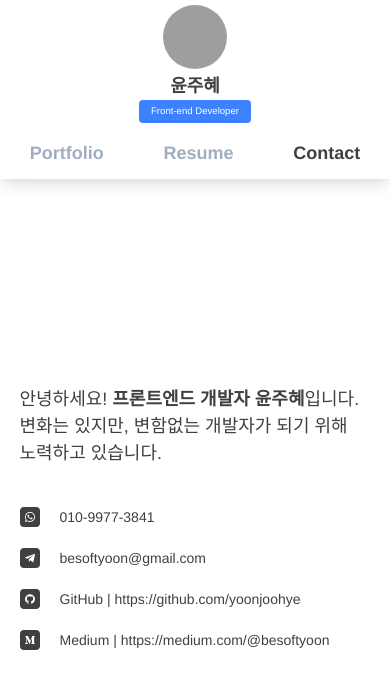
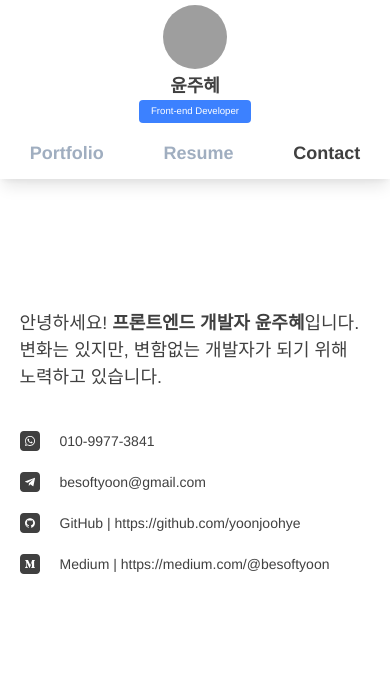
Before and after one commit to yoonjoohye/portfolio, a Vue app: page /contact in a window 390 px wide. Shown: the top 688 px of the page. Built offline with nearby package versions, Linux system fonts and the light colour scheme; grey boxes are pictures that could not be loaded; a web font is replaced by a local one.

Commit message:
[fix] 디자인 수정

```diff
--- a/src/views/Contact.vue
+++ b/src/views/Contact.vue
@@ -1,6 +1,6 @@
 <template>
     <section>
-        <div class="container flex flex-col justify-center h-screen">
+        <div class="container sm:pt-10 sm:pb-0 flex flex-col justify-center h-screen">
             <div class="mb-10">
                 <p class="text-2xl sm:text-lg keep-all">
                     안녕하세요! <span class="font-semibold">프론트엔드 개발자 윤주혜</span>입니다.<br/>
```
